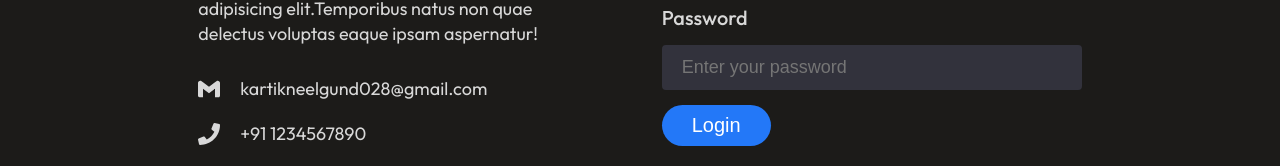
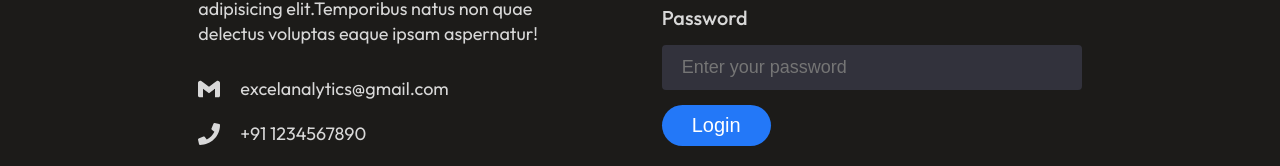
Before and after one commit to kartikneelagund/Excel-Analytics, a React (Vite) app in the folder frontend/: page / in a window 1280 px wide. Shown: the part 291-457 px from the top of the page. Built offline with nearby package versions, Linux system fonts and the light colour scheme.

Commit message:
Update loginpage.jsx

```diff
--- a/frontend/src/components/loginpage/loginpage.jsx
+++ b/frontend/src/components/loginpage/loginpage.jsx
@@ -17,7 +17,7 @@ const Loginpage = () => {
                 <p>Lipsum dolor sit,orem  amet consectetur adipisicing elit.Temporibus natus non quae delectus voluptas eaque ipsam aspernatur!</p>
                 <div className='contact-details'>
                     <div className='contact-detail'>
-                        <SiGmail /> <p>kartikneelgund028@gmail.com</p>
+                        <SiGmail /> <p>excelanalytics@gmail.com</p>
                     </div>
                     <div className='contact-detail'>
                         <FaPhone /><p>+91 1234567890</p>
```
